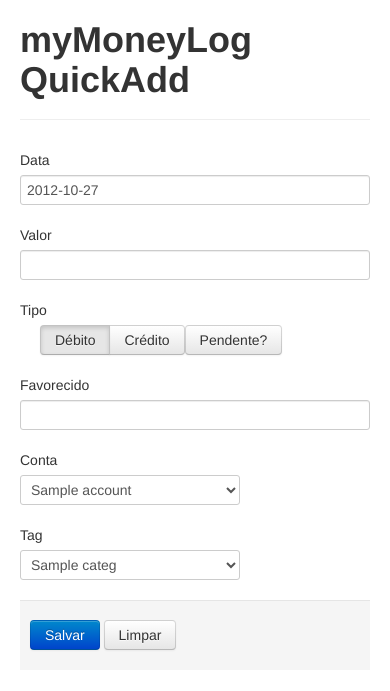
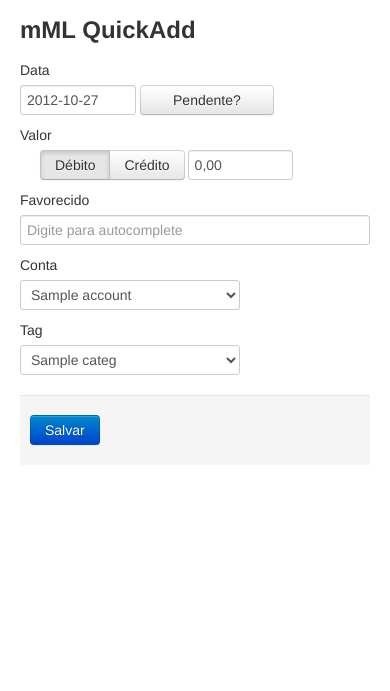
Before and after one commit to lovato/myMoneyLog-Mobile-QuickAdd, a Python web app: template src/templates/root.html in a window 390 px wide. Shown: the top 691 px of the page. Run offline with Jinja, Linux system fonts and the light colour scheme; the template is opened without the code that fills it: most values are stand-ins (such as "Sample title", 1, 10 or a date in 2020); some libraries are stand-ins or nearby versions.

Commit message:
Major UI adjustments. Now works pretty well for Mobile. Stable now

```diff
--- a/src/templates/root.html
+++ b/src/templates/root.html
@@ -7,35 +7,144 @@
     <link href="/static/bootstrap/css/datepicker.css" rel="stylesheet">
     <link href="/static/bootstrap/css/bootstrap-responsive.css" rel="stylesheet">
     <meta name="viewport" content="width=device-width, initial-scale=1.0">
+
+<style type="text/css">
+.control-group {
+	margin-bottom: 10px !important;
+}
+   </style>
+
+    <SCRIPT language=Javascript>
+//consertar o lance do pendente/credito que ta com margin fixa. Se nao rolar, separa os groups em duas linhas. + facil
+//fazer o limpar funcionar de novo, talvez só um redirect pro /
+      function handleKeyPress(evt,obj)
+      {
+        var simulateAndroidBug = false
+         var charCode = (evt.which) ? evt.which : evt.keyCod
+         if (simulateAndroidBug) {
+         charCode = 229
+       }
+//Fn = "checkBS2(\'"+obj.id+"\',\'"+charCode+"\')"
+window.setTimeout('validateKeyPress(\''+obj.id+'\',\''+charCode+'\')',70); //Why 70? Because I can.
+return simulateAndroidBug
+}
+
+function validateKeyPress(id,charCode) {
+  obj = document.getElementById(id);
+
+         if  (charCode >= 48 && charCode <= 57) {
+        	 obj.value = processKeyPress(obj, charCode)
+       	 }
+
+     	console.log(charCode)
+         if  (charCode == 81) { obj.value = processKeyPress(obj, 49) }
+         if  (charCode == 87) { obj.value = processKeyPress(obj, 50) }
+         if  (charCode == 69) { obj.value = processKeyPress(obj, 51) }
+         if  (charCode == 82) { obj.value = processKeyPress(obj, 52) }
+         if  (charCode == 84) { obj.value = processKeyPress(obj, 53) }
+         if  (charCode == 89) { obj.value = processKeyPress(obj, 54) }
+         if  (charCode == 85) { obj.value = processKeyPress(obj, 55) }
+         if  (charCode == 73) { obj.value = processKeyPress(obj, 56) }
+         if  (charCode == 79) { obj.value = processKeyPress(obj, 57) }
+         if  (charCode == 80) { obj.value = processKeyPress(obj, 48) }
+
+         if (charCode == 8) {
+        	 obj.value = processKeyPress(obj,0)
+         }
+
+         if (charCode == 229) {
+        	 obj.value = processKeyPress(obj,229)
+         }
+
+      }
+
+      function replaceAll(string, token, newtoken) {
+    		while (string.indexOf(token) != -1) {
+    	 		string = string.replace(token, newtoken);
+    		}
+    		return string;
+    	}
+
+      function processKeyPress(obj,charCode) {
+
+          var temp = replaceAll(obj.value,',','');
+          var temp2 = '';
+
+          if (charCode == 0) {
+//    		  temp2 = temp.slice(temp.length-1)
+    		  console.log('temp2='+temp2)
+    		  temp = temp.slice(0,temp.length-1)
+    	  }
+
+
+//          if (charCode == 229) {
+//    		  temp2 = temp.slice(temp.length-1)
+//    		  console.log('temp229='+temp2)
+//    		  temp = temp.slice(0,temp.length)
+//    	  }
+
+          console.log('p1 '+temp)
+		  temp = temp + String.fromCharCode(charCode);
+          console.log('p2 '+temp)
+          temp = parseInt(temp,10)+'';
+          console.log('p3 '+temp)
+          console.log('temp.length '+temp.length)
+          if (temp.length > 2) {
+          	 temp = temp.slice(0,temp.length-2)+','+temp.slice(temp.length-2)
+          }
+          if (temp.length == 2) {
+             console.log('=2')
+         	 temp = '0,' + temp;
+          }
+          if (temp.length == 1) {
+             console.log('=1')
+         	 temp = '0,0' + temp;
+          }
+          if (temp.length < 1) {
+             console.log('=0')
+            	 temp = '0,00'
+             }
+
+          // var temp2 = replaceAll(temp,',','');
+          // var temp2 = replaceAll(temp2,'0','');
+
+          // if (temp2 == '') {
+          //   temp = '0,000'
+          // }
+
+          console.log(temp)
+
+          //TODO: antes de retornar, remover caracteres nao numeros e ','
+          return temp;
+      }
+
+      //-->
+   </script>
+
   </head>
   <body>
 
-<div class="page-header">
-  <h1>myMoneyLog QuickAdd</h1>
-</div>
+  <h3>mML QuickAdd</h3>
 
 <form class="form-horizontal" method="get" action="/add" accept-charset="utf-8">
         <fieldset>
           <div class="control-group">
             <label class="control-label" for="dateinput01">Data</label>
-            <div class="controls">
-              <input type="text" class="input-xlarge" id="dateinput01" name="date">
+            <div class="controls controls-row">
+              <input type="text" class="input" style="width:102px;" id="dateinput01" name="date">
+			  <button type="button" class="btn" style="width:134px;" id="btnPending" data-toggle="buttons-radio">Pendente?</button>
             </div>
           </div>
           <div class="control-group">
             <label class="control-label" for="input01">Valor</label>
-            <div class="controls">
-              <input type="text" class="input-xlarge" id="input01" name="value">
-            </div>
-          </div>
-          <div class="control-group">
-            <label class="control-label" for="optionsCheckbox">Tipo</label>
-			<div class="btn-group controls pull-left" style="margin-left: 20px;" data-toggle="buttons-radio" onChange="alert(1);">
+	          <div class="controls" style="float:left; margin-left:20px;">
+				<div class="btn-group" data-toggle="buttons-radio">
 				  <button type="button" id="btnDebito" class="btn">Débito</button>
 				  <button type="button" id="btnCredito" class="btn">Crédito</button>
 				</div>
-			<div  class="btn-group controls pull-left">
-			  <button type="button" class="btn" id="btnPending" data-toggle="buttons-radio">Pendente?</button>
+			</div>
+        	  <div class="controls">
+              	<input type="text"  style="margin-left:3px; width:91px;" class="input" id="input01" value="0,00" name="value" onkeydown="return handleKeyPress(event,this)">
               </div>
           </div>
 		  <input type="hidden" name="transaction_type" id="transaction_type" value="minus">
@@ -43,7 +152,7 @@
           <div class="control-group">
             <label class="control-label" for="input01">Favorecido</label>
             <div class="controls">
-              <input type="text" class="input-xlarge" id="description" name="description">
+              <input type="text" placeholder="Digite para autocomplete" autocomplete="off" class="input-large" id="description" name="description" data-items="4" data-provide="typeahead" data-source='[{% for fav in favs %}"{{ fav }}",{% endfor %}""]'>
             </div>
           </div>
           <div class="control-group">
@@ -68,7 +177,7 @@
           </div>
           <div class="form-actions">
             <button type="submit" class="btn btn-primary">Salvar</button>
-            <button class="btn">Limpar</button>
+            <!--<button class="btn">Limpar</button>-->
           </div>
         </fieldset>
 </form>
```
Lines whose indentation alone changed are shown as unchanged.
